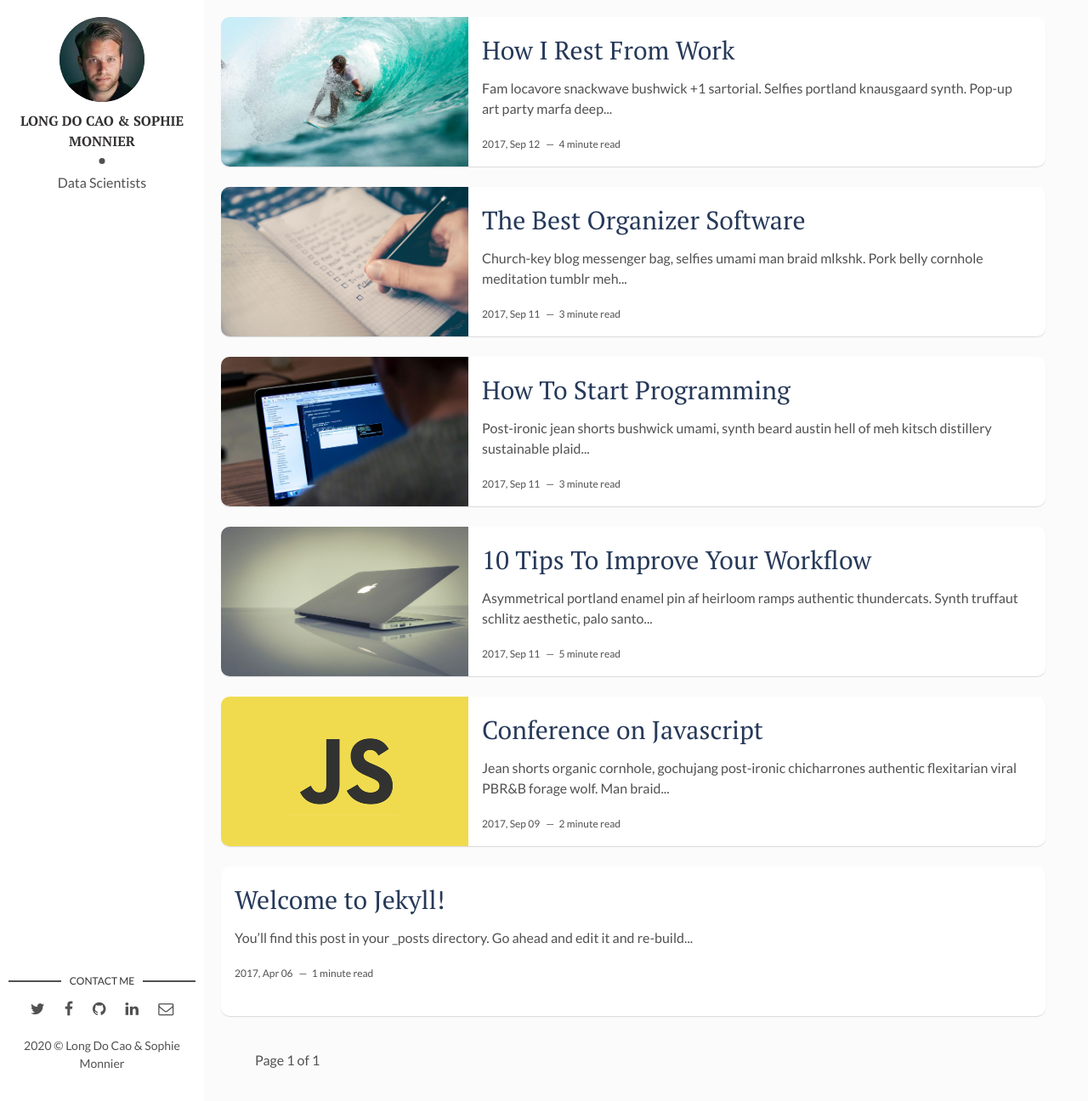
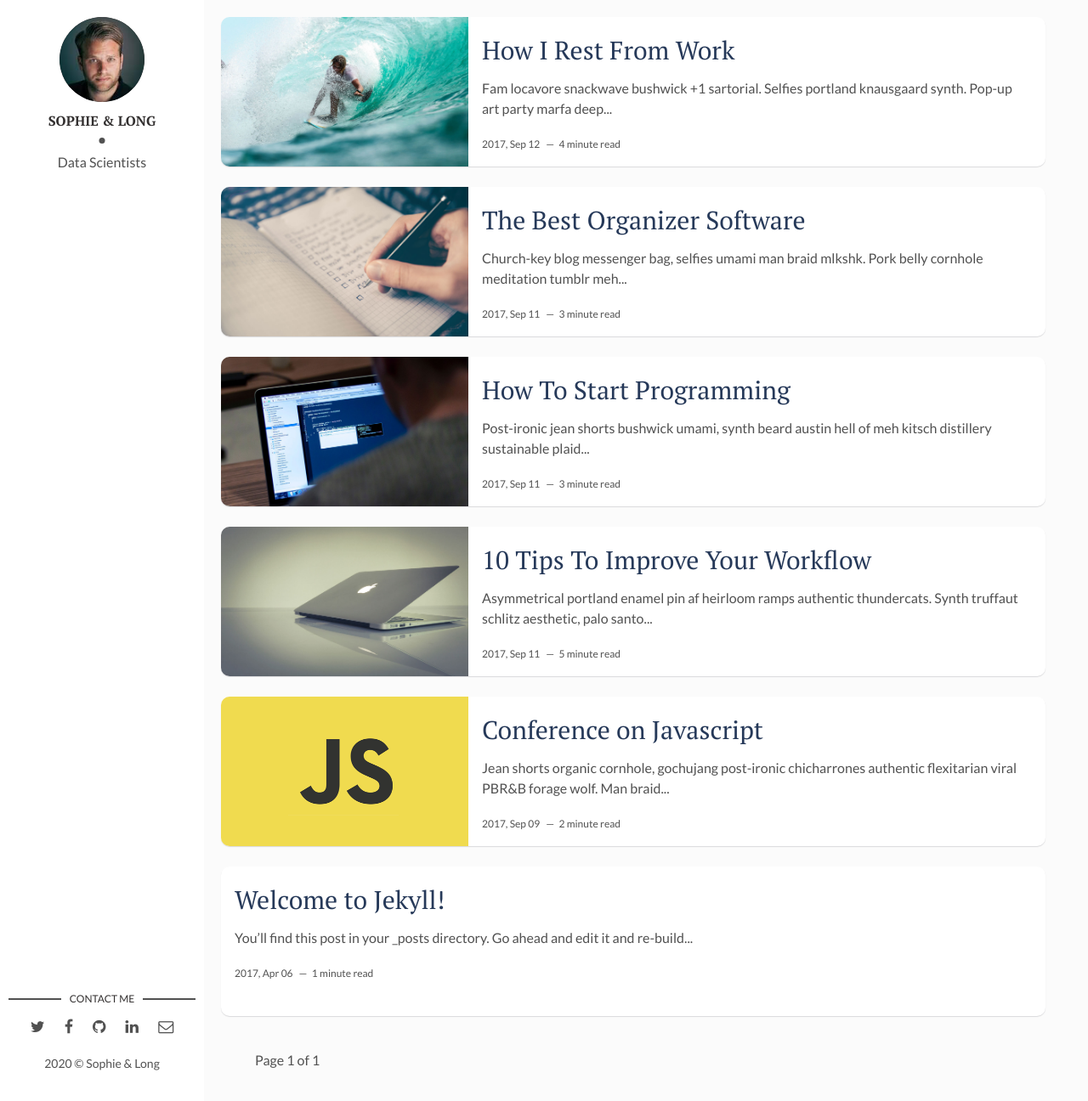
Before and after one commit to import-podcast/import-podcast.github.io, a Jekyll site: the page built from index.html, in a window 1280 px wide and 1296 px high. Shown: the whole window at 85% size. Built offline with Jekyll 4.4.1, drawn with Linux system fonts in a browser that asks for light colours; the list of posts is cut into pages by our own code.

Commit message:
Update _config.yml

```diff
--- a/_config.yml
+++ b/_config.yml
@@ -9,7 +9,7 @@ url: "http://import-podcast.ai" # the base hostname & protocol for your site, e.
 site-twitter: #if your site has a twitter account, enter it here
 
 # Author Settings
-author: Long Do Cao & Sophie Monnier # add your name
+author: Sophie & Long # add your name
 author-img: david-freeman.jpg # add your photo
 about-author: Data Scientists # add description
 social-twitter: # add your Twitter handle
```
